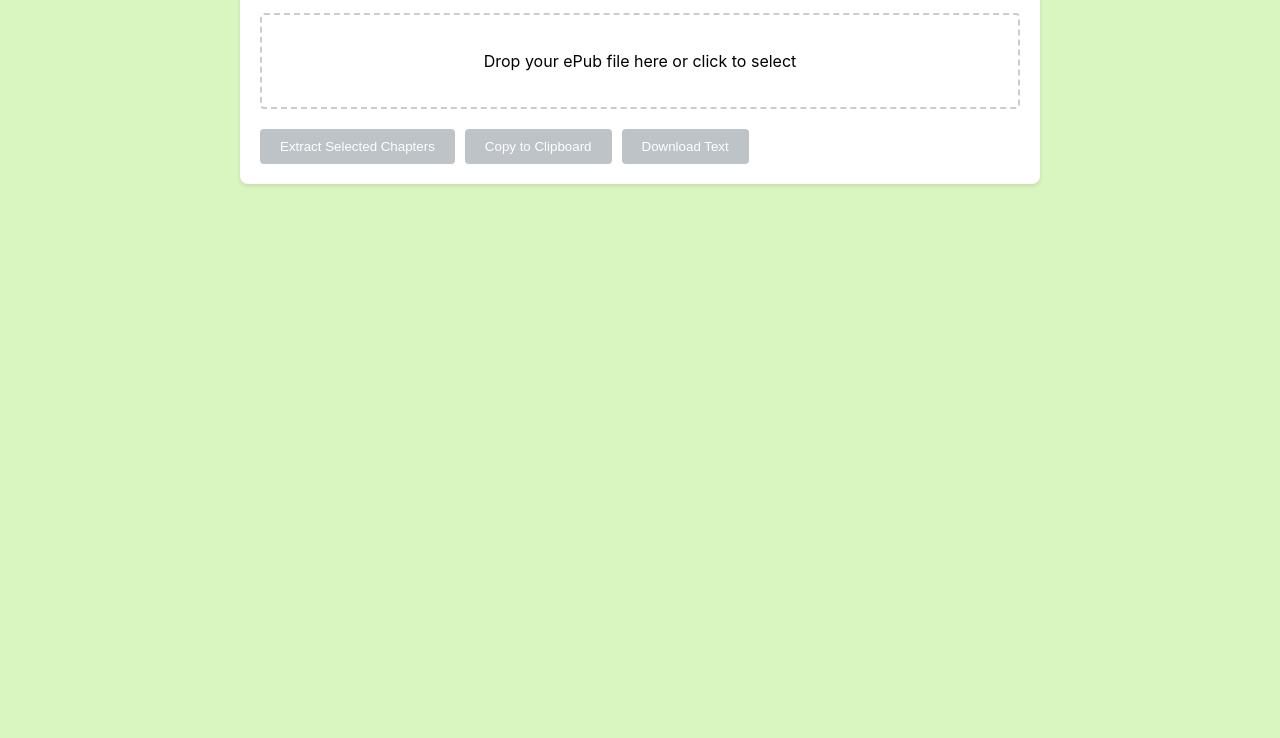
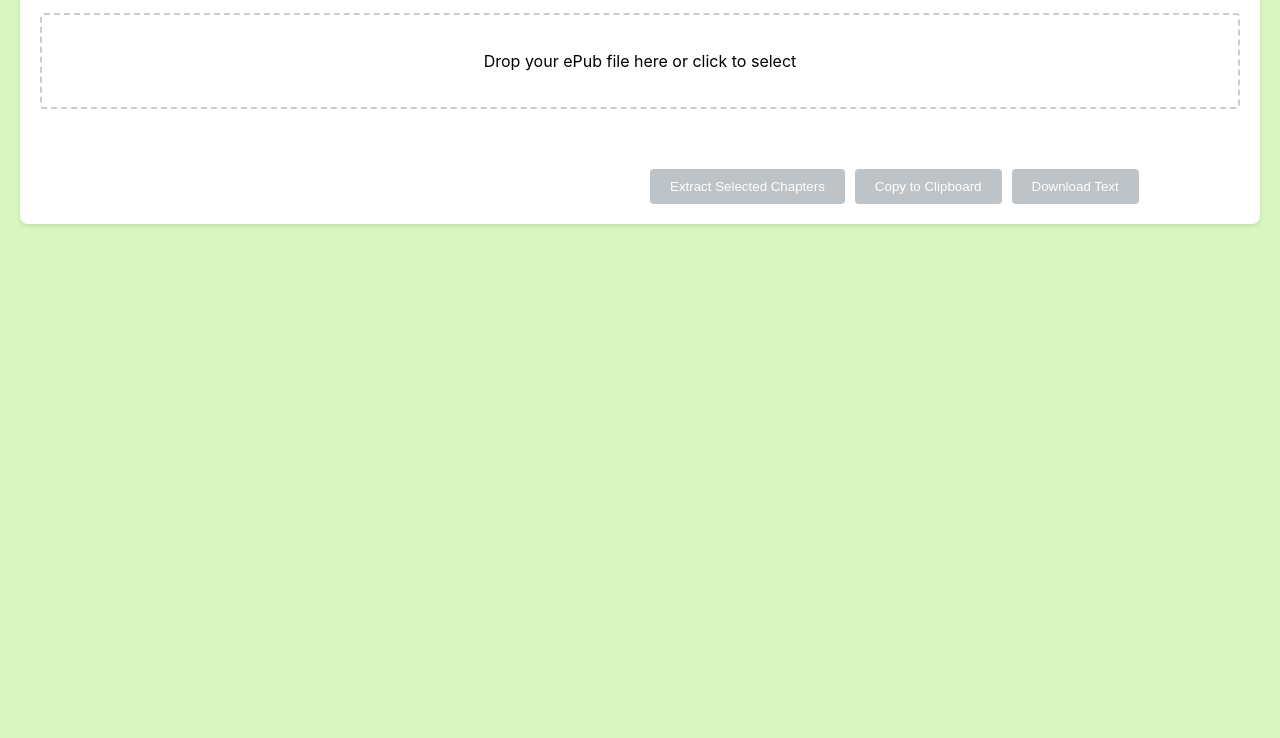
Before and after one commit to malcolmocean/bookslicer, a plain HTML site: page index.html in a window 1280 px wide. Shown: the part 102-840 px from the top of the page. Before the commit the page ends 800 px from the top, so only its background shows below. Drawn offline with nearby package versions, Linux system fonts and the light colour scheme.

Commit message:
2-column layout

```diff
--- a/app.js
+++ b/app.js
@@ -178,6 +178,7 @@ document.addEventListener('DOMContentLoaded', () => {
 
         displayChapters()
         extractButton.disabled = false
+        dropZone.style.display = 'none'
       } catch (error) {
         console.error('Error processing EPUB:', error)
         chaptersList.innerHTML = '<p style="color: red;">Error processing EPUB file. Please try another file.</p>'
@@ -255,7 +256,19 @@ document.addEventListener('DOMContentLoaded', () => {
       }
     })
   })
+
+  // Add event listeners for checkboxes to update sidebar
+  chaptersList.querySelectorAll('input[type="checkbox"]').forEach(checkbox => {
+    checkbox.addEventListener('change', updateSidebar)
+  })
 }
+
+function updateSidebar() {
+  // TODO
+}
+
+// Initialize sidebar on load
+updateSidebar()
 
 // Extract selected chapters
 extractButton.addEventListener('click', () => {
--- a/index.html
+++ b/index.html
@@ -9,16 +9,37 @@
   <style>
     body {
       font-family: -apple-system, BlinkMacSystemFont, 'Segoe UI', Roboto, sans-serif;
-      max-width: 800px;
-      margin: 0 auto;
+      margin: 0;
       padding: 20px;
       background: #d9f5c0;
+      min-height: 100vh;
     }
     .container {
       background: white;
       padding: 20px;
       border-radius: 8px;
       box-shadow: 0 2px 4px rgba(0,0,0,0.1);
+      margin: 0 auto;
+      display: flex;
+      flex-direction: column;
+      max-width: none;
+      width: calc(100% - 40px);
+    }
+    .header {
+      margin-bottom: 20px;
+    }
+    .main-content {
+      display: flex;
+      gap: 20px;
+      flex: 1;
+    }
+    .left-column {
+      flex: 1;
+      min-width: 200px;
+    }
+    .right-column {
+      flex: 1;
+      min-width: 0;
     }
     h1 {
       color: #2c3e50;
@@ -77,6 +98,8 @@
       border-radius: 4px;
       white-space: pre-wrap;
       display: none;
+      max-height: 600px;
+      overflow-y: auto;
     }
     .loading {
       display: none;
@@ -134,6 +157,7 @@
 </head>
 <body>
   <div class="container">
+    <div class="header">
       <h1>📚 BookSlicer</h1>
       <p style='margin-top: 0'>Only the context you need.</p>
       <div class="upload-area" id="dropZone">
@@ -141,7 +165,14 @@
         <input type="file" id="fileInput" accept=".epub" style="display: none">
       </div>
       <div class="loading" id="loading">Processing ePub...</div>
+    </div>
+
+    <div class="main-content">
+      <div class="left-column">
         <div class="chapters-list" id="chaptersList"></div>
+      </div>
+
+      <div class="right-column">
         <div class="actions">
           <button id="extractButton" disabled>Extract Selected Chapters</button>
           <button id="copyButton" disabled>Copy to Clipboard</button>
@@ -149,6 +180,8 @@
         </div>
         <pre id="output"></pre>
       </div>
+    </div>
+  </div>
   <script src="app.js"></script>
 </body>
 </html>
```
Lines whose indentation alone changed are shown as unchanged.
